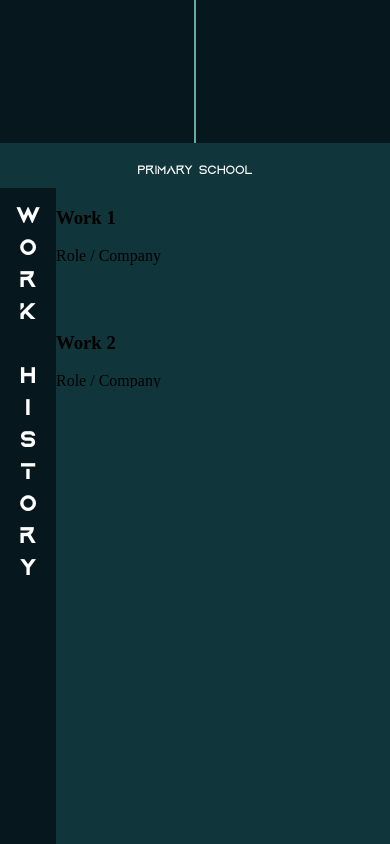
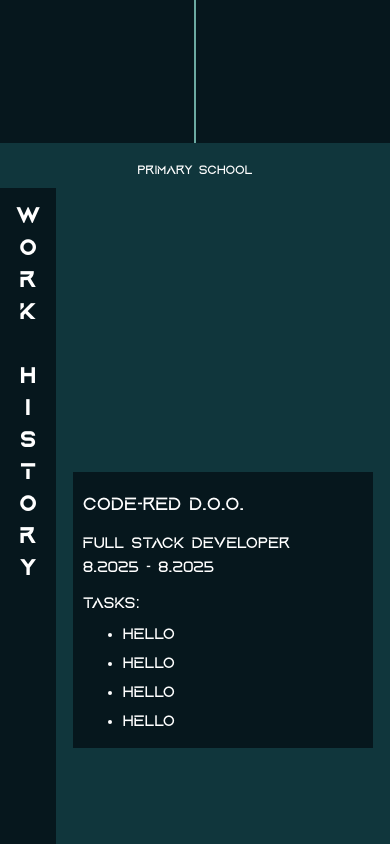
Before and after one commit to AnzeFric/NewWeb, a Next.js app: page / in a window 390 px wide. Shown: the part 1500-2344 px from the top of the page. Built offline with nearby package versions, Linux system fonts and the light colour scheme.

Commit message:
Added work section for mobile

```diff
--- a/src/components/home/WorkSection.tsx
+++ b/src/components/home/WorkSection.tsx
@@ -2,7 +2,8 @@ import styles from "@/constants/styles/components/home/work-styles.module.css";
 import { useWindowSize } from "@/contexts/WindowSizeContext";
 import { Swiper, SwiperSlide } from "swiper/react";
 import "swiper/css";
-import { Autoplay } from "swiper/modules";
+import "swiper/css/navigation";
+import { Autoplay, Navigation } from "swiper/modules";
 
 interface Props {
   focused: boolean;
@@ -22,32 +23,70 @@ export default function WorkSection({ focused }: Readonly<Props>) {
         }`}
       >
         <Swiper
+          className={styles.swiperContainer}
           direction={direction}
-          slidesPerView={2}
-          spaceBetween={50}
+          slidesPerView={1}
+          spaceBetween={0}
           pagination={false}
-          autoplay={{ delay: 10000, disableOnInteraction: false }}
+          autoplay={{ delay: 5000, disableOnInteraction: false }}
           speed={800}
-          modules={[Autoplay]}
-          style={{ height: direction === "vertical" ? "200px" : "auto" }}
+          modules={[Autoplay, Navigation]}
           loop={true}
+          navigation={{
+            prevEl: `.${styles.navPrev}`,
+            nextEl: `.${styles.navNext}`,
+          }}
         >
           <SwiperSlide>
-            <div>
-              <h3>Work 1</h3>
-              <p>Role / Company</p>
+            <div className={styles.itemContainer}>
+              <h3 className={`${styles.company} primaryText`}>
+                Geodetski institut Slovenije
+              </h3>
+              <p className={`${styles.position} primaryText`}>
+                JavaScript Developer
+              </p>
+              <p className={`${styles.year} primaryText`}>8.2025 - 8.2025</p>
+              <p className={`${styles.taskTitle} primaryText`}>Tasks:</p>
+              <ul className={styles.tableContainer}>
+                <li className={`${styles.tableItem} primaryText`}>Hello</li>
+                <li className={`${styles.tableItem} primaryText`}>Hello</li>
+                <li className={`${styles.tableItem} primaryText`}>Hello</li>
+                <li className={`${styles.tableItem} primaryText`}>Hello</li>
+              </ul>
             </div>
           </SwiperSlide>
           <SwiperSlide>
-            <div>
-              <h3>Work 2</h3>
-              <p>Role / Company</p>
+            <div className={styles.itemContainer}>
+              <h3 className={`${styles.company} primaryText`}>
+                CODE-RED d.o.o.
+              </h3>
+              <p className={`${styles.position} primaryText`}>
+                Full Stack Developer
+              </p>
+              <p className={`${styles.year} primaryText`}>8.2025 - 8.2025</p>
+              <p className={`${styles.taskTitle} primaryText`}>Tasks:</p>
+              <ul className={styles.tableContainer}>
+                <li className={`${styles.tableItem} primaryText`}>Hello</li>
+                <li className={`${styles.tableItem} primaryText`}>Hello</li>
+                <li className={`${styles.tableItem} primaryText`}>Hello</li>
+                <li className={`${styles.tableItem} primaryText`}>Hello</li>
+              </ul>
             </div>
           </SwiperSlide>
           <SwiperSlide>
-            <div>
-              <h3>Work 3</h3>
-              <p>Role / Company</p>
+            <div className={styles.itemContainer}>
+              <h3 className={`${styles.company} primaryText`}>Hrc d.o.o.</h3>
+              <p className={`${styles.position} primaryText`}>
+                Software Developer
+              </p>
+              <p className={`${styles.year} primaryText`}>8.2025 - 8.2025</p>
+              <p className={`${styles.taskTitle} primaryText`}>Tasks:</p>
+              <ul className={styles.tableContainer}>
+                <li className={`${styles.tableItem} primaryText`}>Hello</li>
+                <li className={`${styles.tableItem} primaryText`}>Hello</li>
+                <li className={`${styles.tableItem} primaryText`}>Hello</li>
+                <li className={`${styles.tableItem} primaryText`}>Hello</li>
+              </ul>
             </div>
           </SwiperSlide>
         </Swiper>
--- a/src/constants/styles/components/home/work-styles.module.css
+++ b/src/constants/styles/components/home/work-styles.module.css
@@ -17,8 +17,64 @@
 .contentContainer {
     background-color: #10363c;
     width: 100%;
+    align-items: center;
+    justify-content: center;
+    display: flex;
 }
 
+.swiperContainer {
+    width: 90%;
+    height: 60%;
+}
+
+.swiperContainer :global(.swiper-slide) {
+    display: flex;
+    align-items: center;
+}
+
+.itemContainer {
+    background-color: #06171d;
+    width: 100%;
+    height: fit-content;
+    padding: 20px 10px 20px 10px;
+    box-sizing: border-box;
+    display: flex;
+    flex-direction: column;
+}
+
+.company {
+    color: white;
+    display: flex;
+    align-items: flex-start;
+    line-height: 1.5rem;
+    margin: 0;
+}
+
+.position {
+    color: white;
+    margin: 20px 0 10px 0;
+}
+
+.year {
+    color: white;
+    margin: 0;
+}
+
+.taskTitle {
+    color: white;
+    margin: 20px 0 15px 0;
+}
+
+.tableItem {
+    color: white;
+}
+
+.tableContainer {
+    gap: 15px;
+    display: flex;
+    flex-direction: column;
+    margin: 0;
+}
 
 .animateRight {
     animation: slideInFromRight 0.9s ease-out;
@@ -32,6 +88,18 @@
     .sectionTitle {
         font-size: 1.5rem;
     }
+
+    .navigationContainer {
+        top: 5px;
+        right: 10px;
+        gap: 5px;
+    }
+
+    .navButton {
+        width: 35px;
+        height: 35px;
+        font-size: 18px;
+    }
 }
 
 @keyframes slideInFromRight {
```
